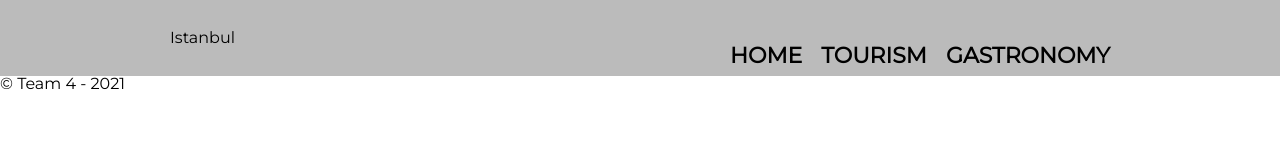
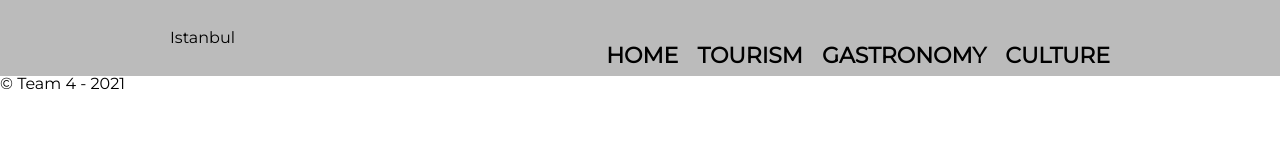
Before and after one commit to tgbeta/istanbul-site, a plain HTML site: page index.html in a window 1280 px wide. Drawn offline with Linux system fonts and the light colour scheme.

Commit message:
Update index.html
"culture" added

```diff
--- a/index.html
+++ b/index.html
@@ -18,6 +18,7 @@
                         <li><a href="index.html">Home</a></li>
                         <li><a href="tourism.html">Tourism</a></li>
                         <li><a href="gastronomy.html">Gastronomy</a></li>
+                        <li><a href="culture.html">Culture</a></li>
                     </ul>
                 </nav>
             </div>
```
